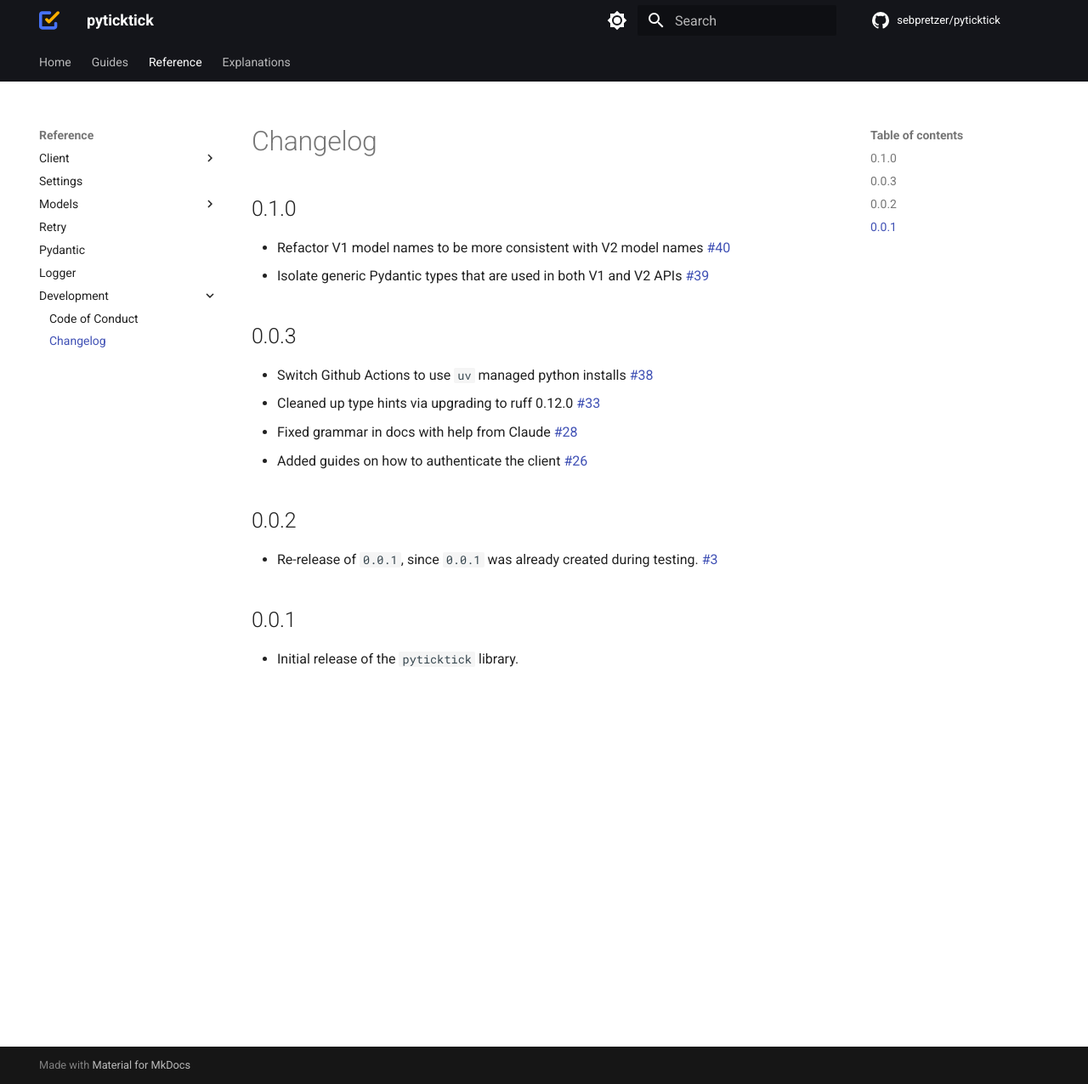
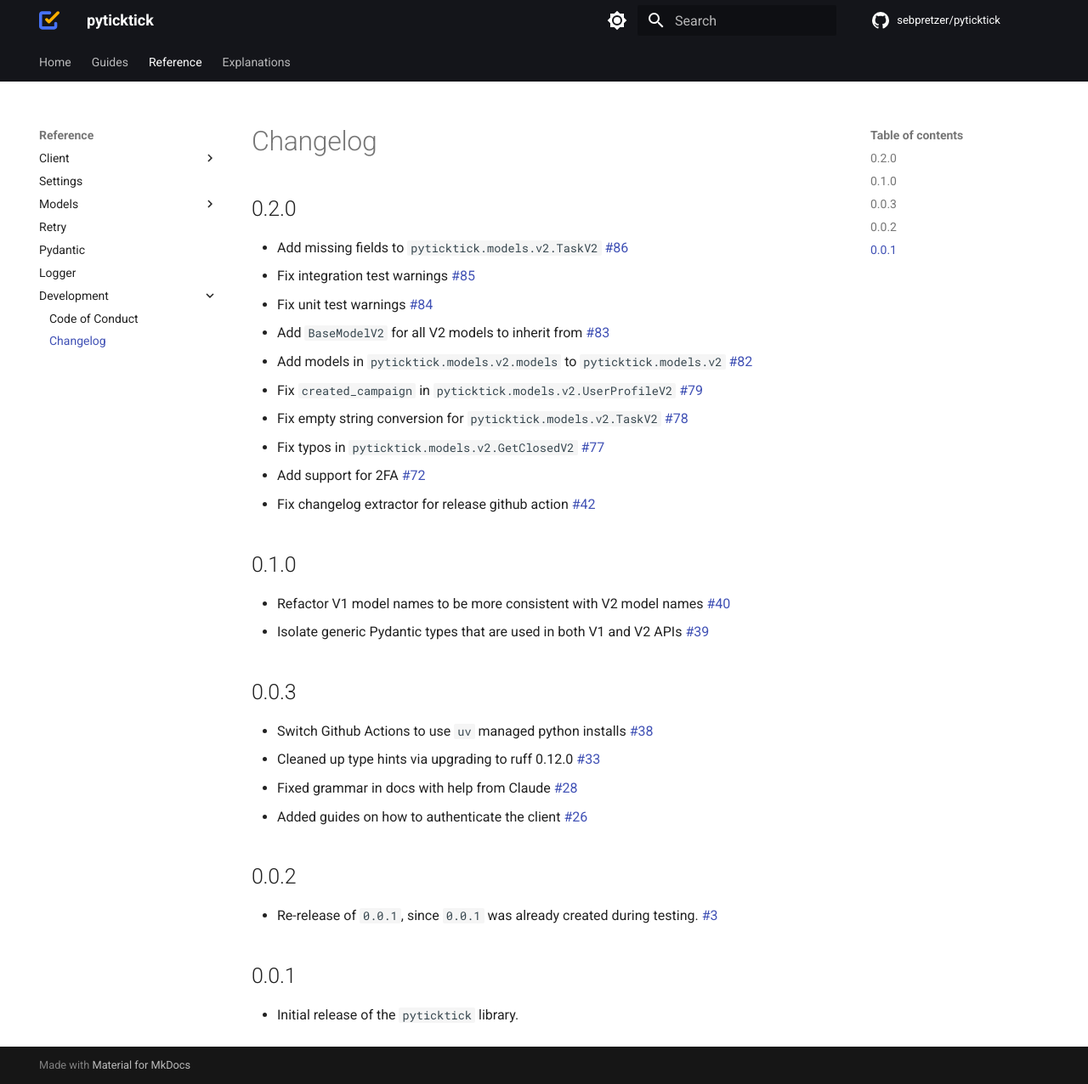
Before and after one commit to sebpretzer/pyticktick, an MkDocs documentation site: the page built from docs/CHANGELOG.md, in a window 1280 px wide and 1276 px high. Shown: the whole window at 85% size. Built offline with MkDocs 1.6.1 and Material for MkDocs 9.7.7, drawn with Linux system fonts in a browser that asks for light colours; comment, search, counter and statistics services are not loaded.

Commit message:
updating version, and adding to changelog (#88)

```diff
--- a/docs/CHANGELOG.md
+++ b/docs/CHANGELOG.md
@@ -1,4 +1,17 @@
 # Changelog
+
+## 0.2.0
+
+- Add missing fields to `pyticktick.models.v2.TaskV2` [#86](https://github.com/sebpretzer/pyticktick/pull/86)
+- Fix integration test warnings [#85](https://github.com/sebpretzer/pyticktick/pull/85)
+- Fix unit test warnings [#84](https://github.com/sebpretzer/pyticktick/pull/84)
+- Add `BaseModelV2` for all V2 models to inherit from [#83](https://github.com/sebpretzer/pyticktick/pull/83)
+- Add models in `pyticktick.models.v2.models` to `pyticktick.models.v2` [#82](https://github.com/sebpretzer/pyticktick/pull/82)
+- Fix `created_campaign` in `pyticktick.models.v2.UserProfileV2` [#79](https://github.com/sebpretzer/pyticktick/pull/79)
+- Fix empty string conversion for `pyticktick.models.v2.TaskV2` [#78](https://github.com/sebpretzer/pyticktick/pull/78)
+- Fix typos in `pyticktick.models.v2.GetClosedV2` [#77](https://github.com/sebpretzer/pyticktick/pull/77)
+- Add support for 2FA [#72](https://github.com/sebpretzer/pyticktick/pull/72)
+- Fix changelog extractor for release github action [#42](https://github.com/sebpretzer/pyticktick/pull/42)
 
 ## 0.1.0
 
--- a/pyproject.toml
+++ b/pyproject.toml
@@ -1,7 +1,7 @@
 
 [project]
 name = "pyticktick"
-version = "0.1.0"
+version = "0.2.0"
 description = "The modern library to interact with the TickTick API."
 authors = [{ name = "Seb Pretzer", email = "quick.creek3304@fastmail.com" }]
 license = { file = "LICENSE" }
```
Also changed, not shown: 1 other file.
